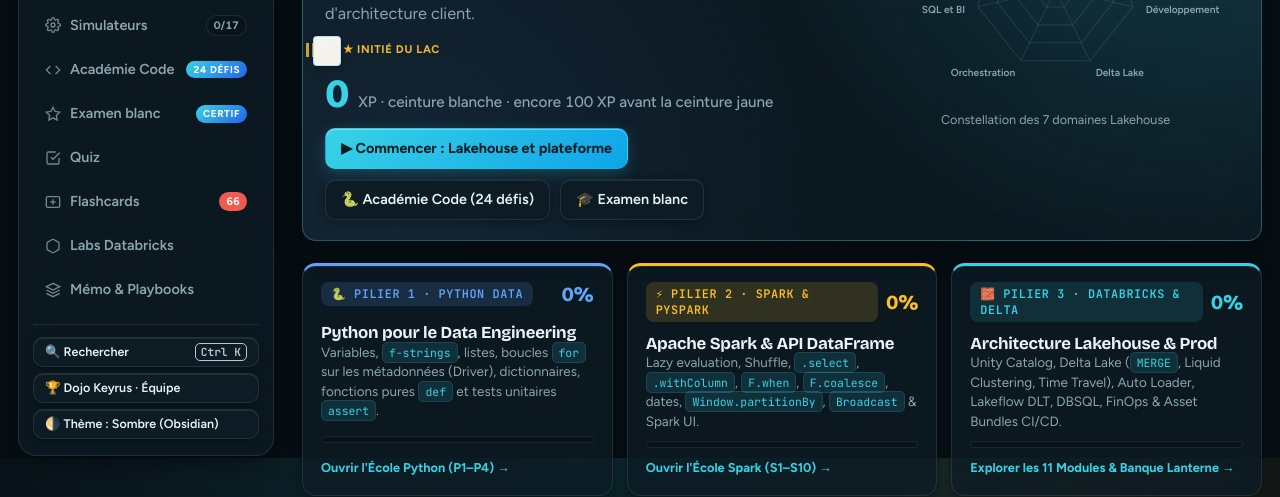
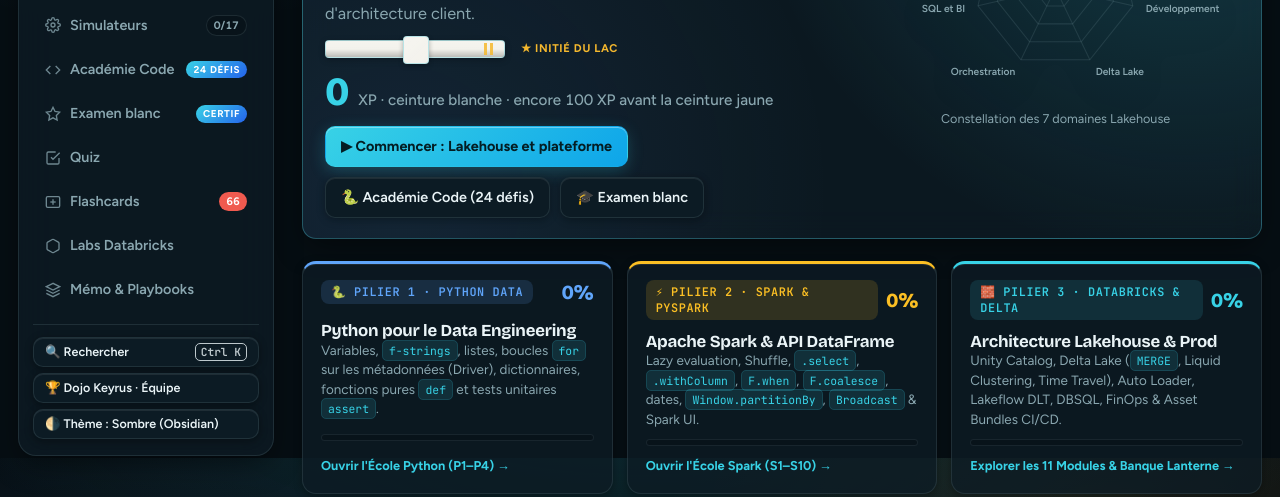
Before and after one commit to Mathieu-Soussignan/lakehouse-dojo, a plain HTML site: page index.html in a window 1280 px wide. Shown: the part 342-839 px from the top of the page. Drawn offline with nearby package versions, Linux system fonts and the light colour scheme.

Commit message:
fix(ui): give hero belt explicit width inside flex row

```diff
--- a/index.html
+++ b/index.html
@@ -528,8 +528,8 @@ button:disabled { opacity: .42; cursor: default; box-shadow: none; }
     radial-gradient(circle at 10% 90%, rgba(96, 165, 250, 0.1), transparent 45%),
     var(--bg-elev);
 }
-.hero .belt { height: 20px; max-width: 320px; }
-.hero .belt::after { height: 28px; top: -5px; width: 26px; margin-left: -13px; }
+.hero .belt { width: 180px; height: 18px; flex: none; }
+.hero .belt::after { height: 26px; top: -5px; width: 24px; margin-left: -12px; }
 .hero p.lead { font-size: 1.02rem; color: var(--muted); max-width: 58ch; line-height: 1.6; }
 .xp {
   font-family: var(--display);
```
